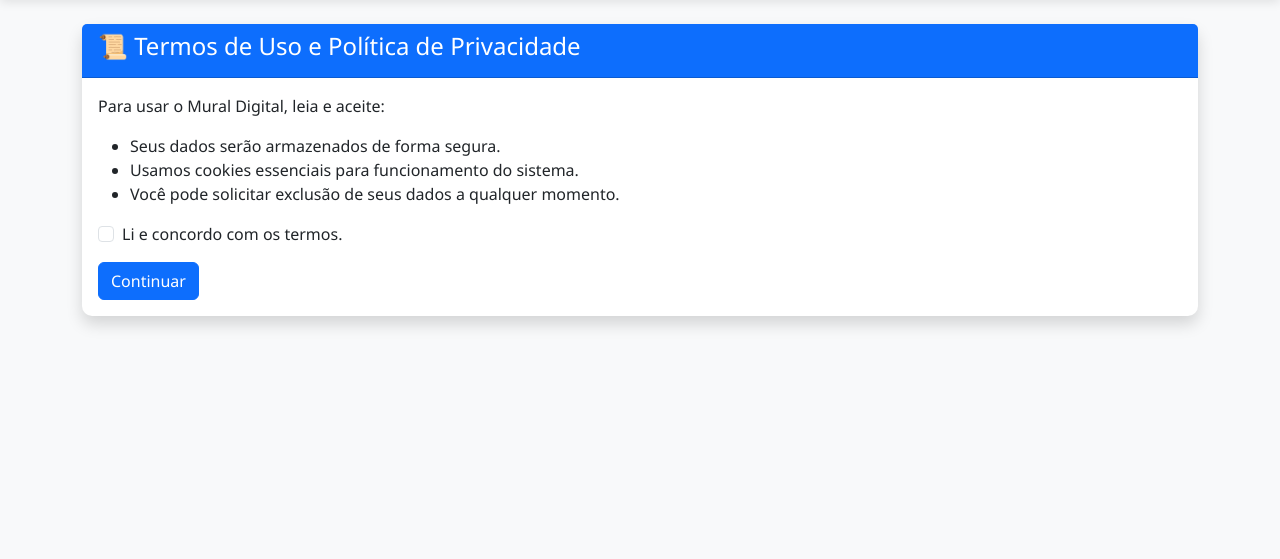
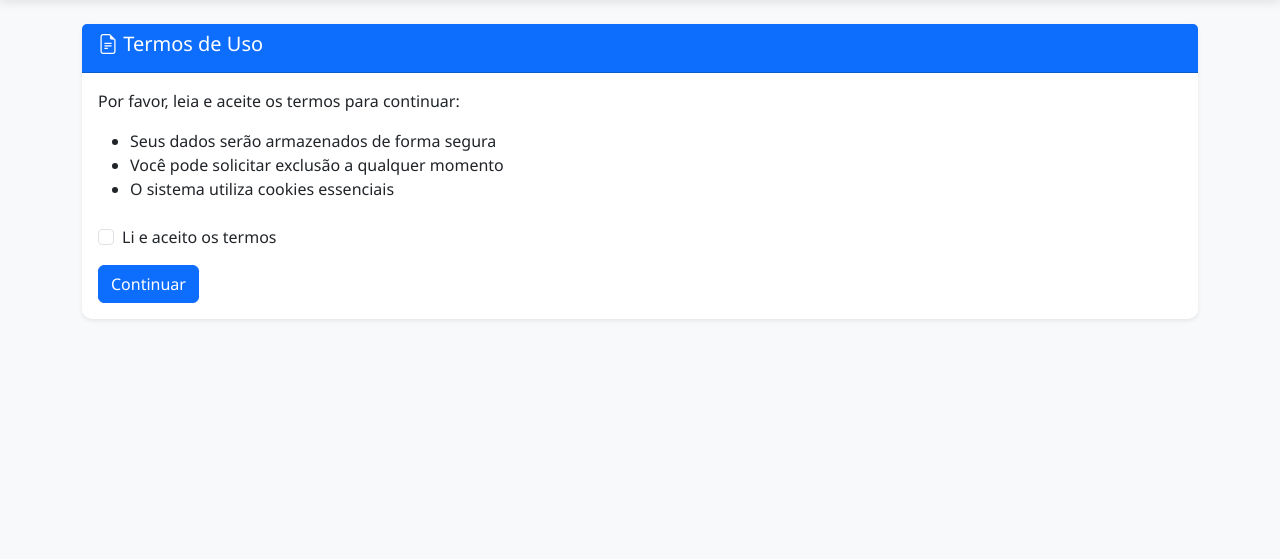
Before and after one commit to mathzus/mural-digital-flask, a Flask app: page /termos in a window 1280 px wide. Shown: the part 56-615 px from the top of the page. Run offline with Flask 3, Linux system fonts and the light colour scheme.

Commit message:
Programa finalizado

```diff
--- a/mural_digital/app.py
+++ b/mural_digital/app.py
@@ -15,21 +15,21 @@ app.config['SECRET_KEY'] = os.environ.get('SECRET_KEY', 'dev-key-local')
 app.config['CHAVE_CRIPTOGRAFIA'] = os.environ.get('CHAVE_CRIPTOGRAFIA', Fernet.generate_key().decode())
 cipher_suite = Fernet(app.config['CHAVE_CRIPTOGRAFIA'].encode())
 
-# Banco de Dados - CORREÇÃO: 'SQLALCHEMY_DATABASE_URI' (estava escrito DATABASE_URI)
+# Banco de Dados
 DATABASE_URL = os.environ.get('DATABASE_URL', '').replace("postgres://", "postgresql://", 1)
 app.config['SQLALCHEMY_DATABASE_URI'] = DATABASE_URL or 'sqlite:///instance/mural.db'
 app.config['SQLALCHEMY_TRACK_MODIFICATIONS'] = False
 db = SQLAlchemy(app)
 
 # =============================================
-# MODELOS (TABELAS) - ADICIONANDO RELACIONAMENTOS
+# MODELOS (TABELAS)
 # =============================================
 class Reacao(db.Model):
     id = db.Column(db.Integer, primary_key=True)
-    tipo = db.Column(db.String(20), nullable=False)  # 'like', 'urgente'
+    tipo = db.Column(db.String(20), nullable=False)
     comunicado_id = db.Column(db.Integer, db.ForeignKey('comunicado.id'))
-    usuario_ip = db.Column(db.String(50))  # Identificação simplificada
-    comunicado = db.relationship('Comunicado', backref='reacoes')  # Relacionamento adicionado
+    usuario_ip = db.Column(db.String(50))
+    comunicado = db.relationship('Comunicado', backref='reacoes')
 
 class Comentario(db.Model):
     id = db.Column(db.Integer, primary_key=True)
@@ -37,18 +37,18 @@ class Comentario(db.Model):
     data = db.Column(db.DateTime, default=datetime.utcnow)
     comunicado_id = db.Column(db.Integer, db.ForeignKey('comunicado.id'))
     autor = db.Column(db.String(100), default='Anônimo')
-    comunicado = db.relationship('Comunicado', backref='comentarios')  # Relacionamento adicionado
+    comunicado = db.relationship('Comunicado', backref='comentarios')
 
 class Comunicado(db.Model):
     id = db.Column(db.Integer, primary_key=True)
     titulo = db.Column(db.String(100), nullable=False)
     conteudo = db.Column(db.Text, nullable=False)
     data_publicacao = db.Column(db.DateTime, default=datetime.utcnow)
-    prioridade = db.Column(db.String(20), default='normal')  # alta, normal, baixa
-    categoria = db.Column(db.String(50))  # comunicado, atualização, campanha
+    prioridade = db.Column(db.String(20), default='normal')
+    categoria = db.Column(db.String(50))
 
 # =============================================
-# ROTAS PRINCIPAIS - COM VALIDAÇÃO MELHORADA
+# ROTAS PRINCIPAIS
 # =============================================
 @app.route('/')
 def index():
@@ -63,7 +63,6 @@ def adicionar_comunicado():
         return redirect(url_for('termos'))
 
     if request.method == 'POST':
-        # Validação básica dos dados
         if not request.form['titulo'] or not request.form['conteudo']:
             flash('Preencha todos os campos obrigatórios!', 'danger')
             return redirect(url_for('adicionar_comunicado'))
@@ -87,17 +86,16 @@ def adicionar_comunicado():
     return render_template('adicionar.html')
 
 # =============================================
-# ROTAS DE ENGAJAMENTO - COM VALIDAÇÃO
+# ROTAS DE ENGAJAMENTO
 # =============================================
 @app.route('/reagir/<int:comunicado_id>/<tipo>')
 def reagir(comunicado_id, tipo):
-    if tipo not in ['like', 'urgente']:  # Validação do tipo
+    if tipo not in ['like', 'urgente']:
         flash('Tipo de reação inválido', 'danger')
         return redirect(url_for('ver_comunicado', id=comunicado_id))
 
     ip_usuario = request.remote_addr
     try:
-        # Verifica se já reagiu
         reacao_existente = Reacao.query.filter_by(
             comunicado_id=comunicado_id,
             usuario_ip=ip_usuario
@@ -114,7 +112,6 @@ def reagir(comunicado_id, tipo):
             flash('Reação registrada!', 'success')
         else:
             flash('Você já reagiu a este post', 'info')
-
     except Exception as e:
         db.session.rollback()
         flash('Erro ao processar sua reação', 'danger')
@@ -143,7 +140,7 @@ def comentar(comunicado_id):
     return redirect(url_for('ver_comunicado', id=comunicado_id))
 
 # =============================================
-# ROTAS LGPD - COM MELHOR TRATAMENTO
+# ROTAS LGPD
 # =============================================
 @app.route('/termos', methods=['GET', 'POST'])
 def termos():
@@ -164,14 +161,7 @@ def solicitar_exclusao():
         return redirect(url_for('index'))
 
     try:
-        # Criptografa o email
         email_cripto = cipher_suite.encrypt(email.encode()).decode()
-
-        # Aqui você implementaria:
-        # 1. Busca dos dados relacionados ao email
-        # 2. Exclusão ou anonimização
-        # 3. Registro em log da solicitação
-
         flash('Solicitação recebida. Seus dados serão processados em até 48h.', 'info')
     except Exception as e:
         flash('Erro ao processar sua solicitação', 'danger')
@@ -179,7 +169,7 @@ def solicitar_exclusao():
     return redirect(url_for('index'))
 
 # =============================================
-# ROTAS AUXILIARES - COM TRY-CATCH
+# ROTAS AUXILIARES
 # =============================================
 @app.route('/comunicado/<int:id>')
 def ver_comunicado(id):
@@ -194,7 +184,6 @@ def ver_comunicado(id):
 def deletar_comunicado(id):
     try:
         comunicado = Comunicado.query.get_or_404(id)
-        # Remove comentários e reações associadas primeiro
         Comentario.query.filter_by(comunicado_id=id).delete()
         Reacao.query.filter_by(comunicado_id=id).delete()
         db.session.delete(comunicado)
@@ -207,17 +196,11 @@ def deletar_comunicado(id):
     return redirect(url_for('index'))
 
 # =============================================
-# INICIALIZAÇÃO COM VERIFICAÇÃO DE ERROS
+# INICIALIZAÇÃO
 # =============================================
-def init_db():
-    with app.app_context():
-        try:
-            db.create_all()
-            print("Banco de dados inicializado com sucesso!")
-        except Exception as e:
-            print(f"Erro ao inicializar banco de dados: {str(e)}")
+with app.app_context():
+    db.create_all()
 
 if __name__ == '__main__':
-    init_db()
     port = int(os.environ.get('PORT', 10000))
     app.run(host='0.0.0.0', port=port, debug=False)
--- a/mural_digital/templates/termos.html
+++ b/mural_digital/templates/termos.html
@@ -1,21 +1,22 @@
 {% extends "base.html" %}
 
 {% block content %}
-<div class="card shadow">
+<div class="card border-0 shadow-sm">
     <div class="card-header bg-primary text-white">
-        <h4>📜 Termos de Uso e Política de Privacidade</h4>
+        <h5><i class="bi bi-file-earmark-text"></i> Termos de Uso</h5>
     </div>
     <div class="card-body">
-        <p>Para usar o Mural Digital, leia e aceite:</p>
-        <ul>
-            <li>Seus dados serão armazenados de forma segura.</li>
-            <li>Usamos cookies essenciais para funcionamento do sistema.</li>
-            <li>Você pode solicitar exclusão de seus dados a qualquer momento.</li>
+        <p>Por favor, leia e aceite os termos para continuar:</p>
+        <ul class="mb-4">
+            <li>Seus dados serão armazenados de forma segura</li>
+            <li>Você pode solicitar exclusão a qualquer momento</li>
+            <li>O sistema utiliza cookies essenciais</li>
         </ul>
-        <form method="POST" action="{{ url_for('aceitar_termos') }}">
+
+        <form method="POST" action="{{ url_for('termos') }}">
             <div class="form-check mb-3">
                 <input class="form-check-input" type="checkbox" id="concordo" name="concordo" required>
-                <label class="form-check-label" for="concordo">Li e concordo com os termos.</label>
+                <label class="form-check-label" for="concordo">Li e aceito os termos</label>
             </div>
             <button type="submit" class="btn btn-primary">Continuar</button>
         </form>
```
